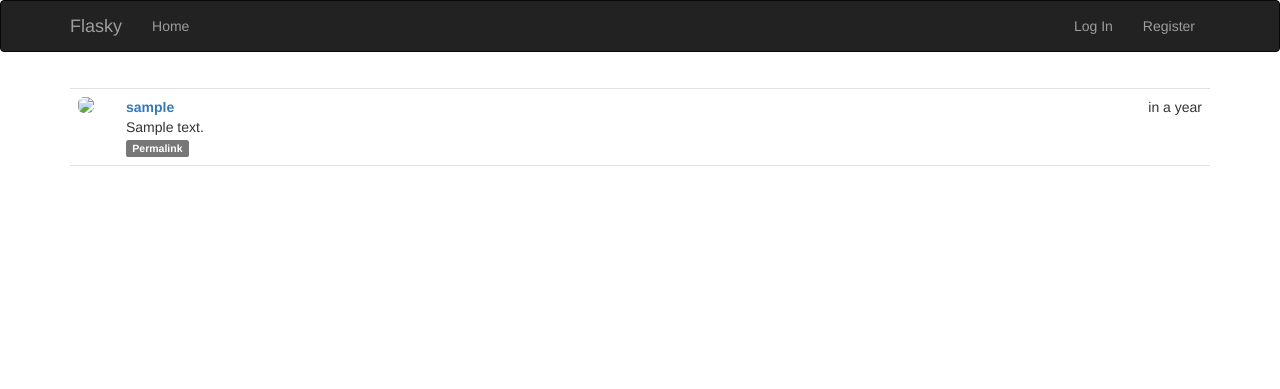
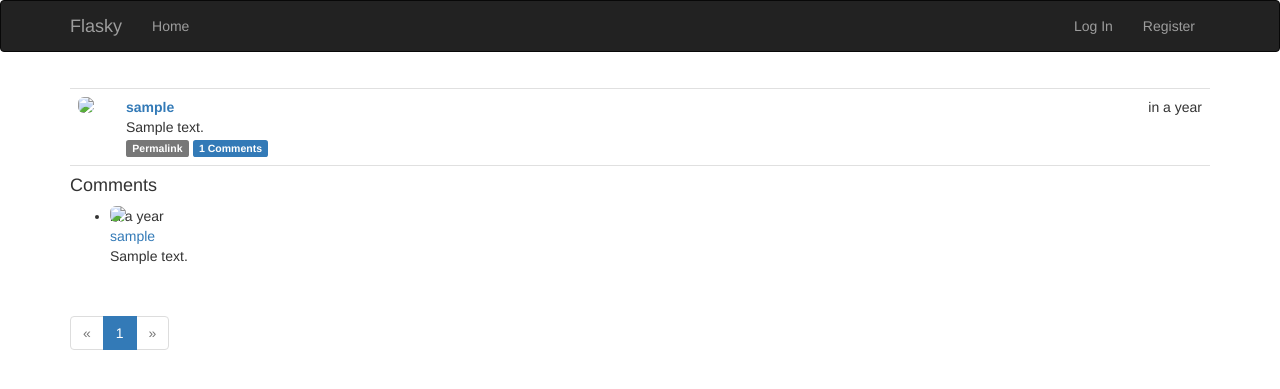
Before and after one commit to mohllal/flasky, a Flask app: page /post/1 in a window 1280 px wide. Shown: the top 389 px of the page. Run offline with Flask 2, Linux system fonts and the light colour scheme; tables that the repository leaves empty hold one stand-in row (values such as "Sample post"); some libraries are stand-ins or nearby versions.

Commit message:
Add the user comment subsystem

```diff
--- a/app/models.py
+++ b/app/models.py
@@ -46,6 +46,7 @@ class User(db.Model, UserMixin):
                                 backref=db.backref('followed', lazy='joined'),
                                 lazy='dynamic',
                                 cascade='all, delete-orphan')
+    comments = db.relationship('Comment', backref='author', lazy='dynamic')
 
     def __init__(self, **kwargs):
         super(User, self).__init__(**kwargs)
@@ -252,6 +253,7 @@ class Post(db.Model):
     body_html = db.Column(db.Text)
     timestamp = db.Column(db.DateTime, index=True, default=datetime.utcnow)
     author_id = db.Column(db.Integer, db.ForeignKey('users.id'))
+    comments = db.relationship('Comment', backref='post', lazy='dynamic')
 
     @staticmethod
     def on_changed_body(target, value, oldvalue, initiator):
@@ -267,3 +269,26 @@ class Post(db.Model):
 
 
 db.event.listen(Post.body, 'set', Post.on_changed_body)
+
+
+class Comment(db.Model):
+    __tablename__ = 'comments'
+
+    id = db.Column(db.Integer, primary_key=True)
+    body = db.Column(db.Text)
+    body_html = db.Column(db.Text)
+    timestamp = db.Column(db.DateTime, index=True, default=datetime.utcnow)
+    disabled = db.Column(db.Boolean)
+    author_id = db.Column(db.Integer, db.ForeignKey('users.id'))
+    post_id = db.Column(db.Integer, db.ForeignKey('posts.id'))
+
+    @staticmethod
+    def on_changed_body(target, value, oldvalue, initiator):
+        allowed_tags = ['a', 'abbr', 'acronym', 'b', 'code', 'em', 'i',
+                        'strong']
+        target.body_html = bleach.linkify(bleach.clean(
+            markdown(value, output_format='html'),
+            tags=allowed_tags, strip=True))
+
+
+db.event.listen(Comment.body, 'set', Comment.on_changed_body)
--- a/app/post/forms.py
+++ b/app/post/forms.py
@@ -1,5 +1,5 @@
 from flask_wtf import FlaskForm
-from wtforms import SubmitField
+from wtforms import SubmitField, StringField
 from wtforms.validators import DataRequired
 from flask_pagedown.fields import PageDownField
 
@@ -7,3 +7,8 @@ from flask_pagedown.fields import PageDownField
 class PostForm(FlaskForm):
     body = PageDownField("What's on your mind?", validators=[DataRequired()])
     submit = SubmitField('Submit')
+
+
+class CommentForm(FlaskForm):
+    body = StringField('', validators=[DataRequired()])
+    submit = SubmitField('Submit')
--- a/app/post/views.py
+++ b/app/post/views.py
@@ -1,9 +1,9 @@
 from flask import render_template, redirect, url_for, request, \
-    current_app, make_response
+    current_app, make_response, flash
 from flask_login import current_user, login_required
 from . import post
-from .forms import PostForm
-from ..models import Post, Permission
+from .forms import PostForm, CommentForm
+from ..models import Post, Comment, Permission
 from .. import db
 
 
@@ -33,10 +33,28 @@ def show_posts():
                            pagination=pagination, show_followed=show_followed)
 
 
-@post.route('/<int:id>')
+@post.route('/<int:id>', methods=['GET', 'POST'])
 def show_post(id):
     post = Post.query.get_or_404(id)
-    return render_template('post/single_post.html', posts=[post])
+    form = CommentForm()
+    if form.validate_on_submit():
+        comment = Comment(body=form.body.data,
+                          post=post,
+                          author=current_user._get_current_object())
+        db.session.add(comment)
+        db.session.commit()
+        flash('Your comment has been published.')
+        return redirect(url_for('post.show_post', id=post.id, page=-1))
+    page = request.args.get('page', 1, type=int)
+    if page == -1:
+        page = (post.comments.count() - 1) // \
+               current_app.config['FLASKY_COMMENTS_PER_PAGE'] + 1
+    pagination = post.comments.order_by(Comment.timestamp.asc()).paginate(
+        page, per_page=current_app.config['FLASKY_COMMENTS_PER_PAGE'],
+        error_out=False)
+    comments = pagination.items
+    return render_template('post/single_post.html', posts=[post],
+                           form=form, comments=comments, pagination=pagination)
 
 
 @post.route('/all')
--- /dev/null
+++ b/app/templates/post/list_comments.html
@@ -0,0 +1,22 @@
+<ul class="comments">
+    {% for comment in comments %}
+    <li class="comment">
+        <div class="comment-thumbnail">
+            <a href="{{ url_for('profile.show_profile', username=comment.author.username) }}">
+                <img class="img-rounded profile-thumbnail" src="https://via.placeholder.com/20">
+            </a>
+        </div>
+        <div class="comment-content">
+            <div class="comment-date">{{ moment(comment.timestamp).fromNow() }}</div>
+            <div class="comment-author"><a href="{{ url_for('profile.show_profile', username=comment.author.username) }}">{{ comment.author.username }}</a></div>
+            <div class="comment-body">
+                {% if comment.body_html %}
+                    {{ comment.body_html | safe }}
+                {% else %}
+                    {{ comment.body }}
+                {% endif %}
+            </div>
+        </div>
+    </li>
+    {% endfor %}
+</ul>
--- a/app/templates/post/list_posts.html
+++ b/app/templates/post/list_posts.html
@@ -24,6 +24,9 @@
                 <a href="{{ url_for('post.show_post', id=post.id) }}">
                     <span class="label label-default">Permalink</span>
                 </a>
+                <a href="{{ url_for('post.show_post', id=post.id) }}#comments">
+                    <span class="label label-primary">{{ post.comments.count() }} Comments</span>
+                </a>
             </div>
         </div>
     </li>
--- a/app/templates/post/single_post.html
+++ b/app/templates/post/single_post.html
@@ -1,7 +1,22 @@
 {% extends "base.html" %}
+{% import "bootstrap/wtf.html" as wtf %}
+{% import "_macros.html" as macros %}
 
 {% block title %}Flasky - Post{% endblock %}
 
 {% block page_content %}
 {% include 'post/list_posts.html' %}
+
+<h4 id="comments">Comments</h4>
+{% if current_user.can(Permission.COMMENT) %}
+<div class="comment-form">
+    {{ wtf.quick_form(form) }}
+</div>
+{% endif %}
+{% include 'post/list_comments.html' %}
+{% if pagination %}
+<div class="pagination">
+    {{ macros.pagination_widget(pagination, 'post.show_post', fragment='#comments', id=posts[0].id) }}
+</div>
+{% endif %}
 {% endblock %}
--- a/config.py
+++ b/config.py
@@ -15,6 +15,7 @@ class Config:
     FLASKY_ADMIN = os.environ.get('FLASKY_ADMIN')
     FLASKY_POSTS_PER_PAGE = os.environ.get('FLASKY_POSTS_PER_PAGE') or 25
     FLASKY_FOLLOWERS_PER_PAGE = os.environ.get('FLASKY_POSTS_PER_PAGE') or 15
+    FLASKY_COMMENTS_PER_PAGE = os.environ.get('FLASKY_COMMENTS_PER_PAGE') or 30
     SQLALCHEMY_TRACK_MODIFICATIONS = False
 
     @staticmethod
```
Also changed, not shown: app/fake.py (+21 -1 lines), migrations/versions/578ece9e7cf2_comment_model.py (added, +41 -0 lines).
